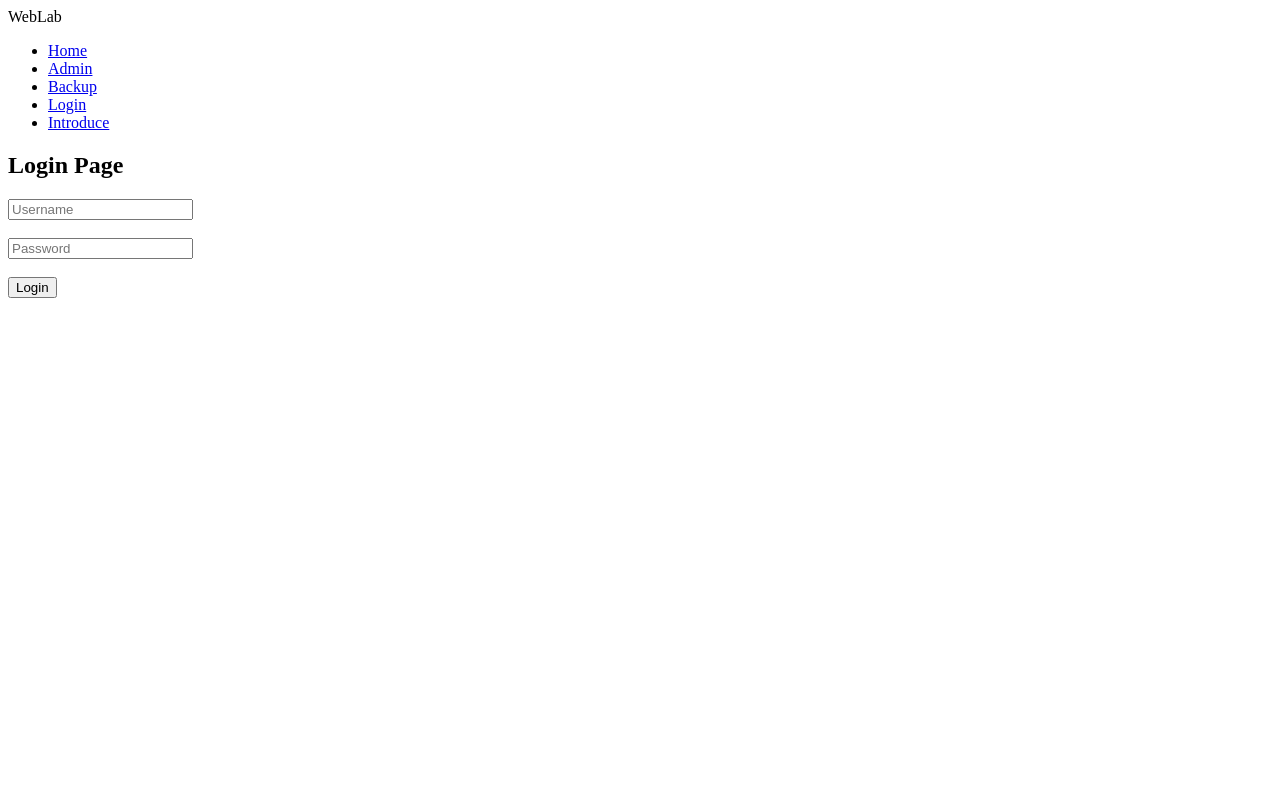
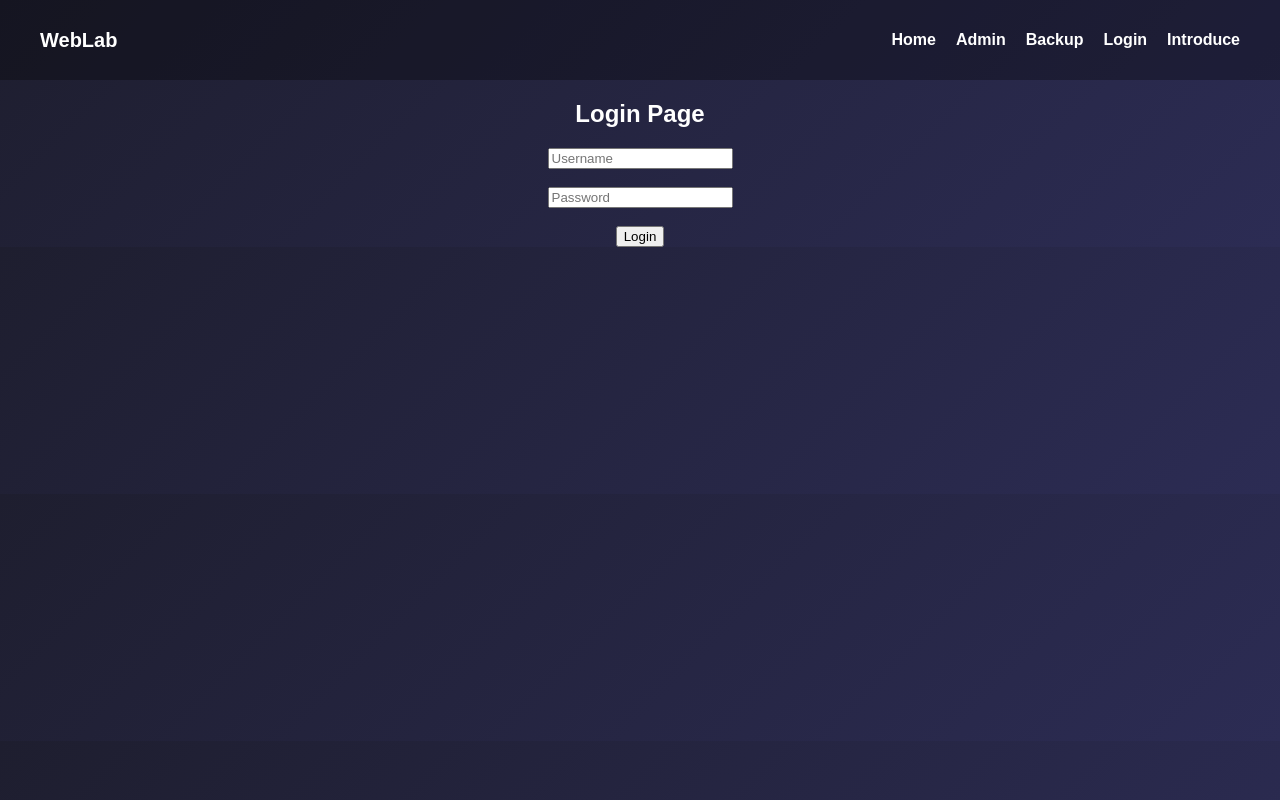
Before and after one commit to Vuong-new-coder/weblab, a plain HTML site: page login.html in a window 1280 px wide. Drawn offline with Linux system fonts and the light colour scheme.

Commit message:
update multiple pages

```diff
--- a/login.html
+++ b/login.html
@@ -2,6 +2,43 @@
 <html>
 <head>
     <title>Login</title>
+    <style>
+        body {
+            margin: 0;
+            font-family: Arial, sans-serif;
+            background: linear-gradient(135deg, #1e1e2f, #2c2c54);
+            color: white;
+            text-align: center;
+        }
+        nav {
+            display: flex;
+            justify-content: space-between;
+            align-items: center;
+            background: rgba(0,0,0,0.3);
+            padding: 15px 40px;
+        }
+        nav ul {
+            list-style: none;
+            display: flex;
+            gap: 20px;
+        }
+        nav a {
+            color: white;
+            text-decoration: none;
+            font-weight: bold;
+        }
+        nav a:hover {
+            color: #00d4ff;
+        }
+        .logo {
+            font-size: 20px;
+            font-weight: bold;
+        }
+        h1 {
+            margin-top: 100px;
+            font-size: 40px;
+        }
+    </style>
 </head>
 <nav>
   <div class="logo">WebLab</div>
```
Also changed, not shown: admin.html (+35 -0 lines), backup.html (+37 -0 lines), home.html (+37 -0 lines), secret.html (+37 -0 lines).
